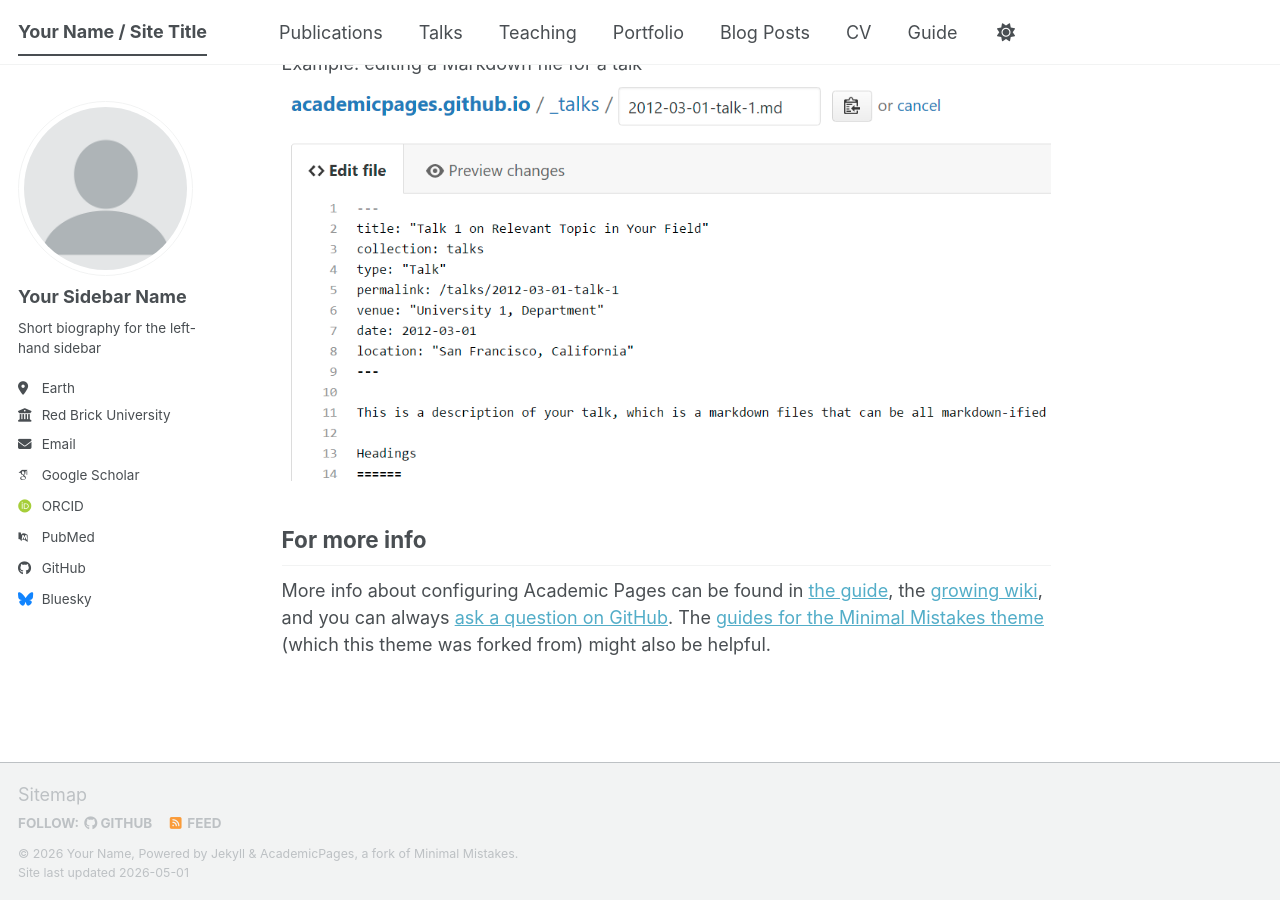
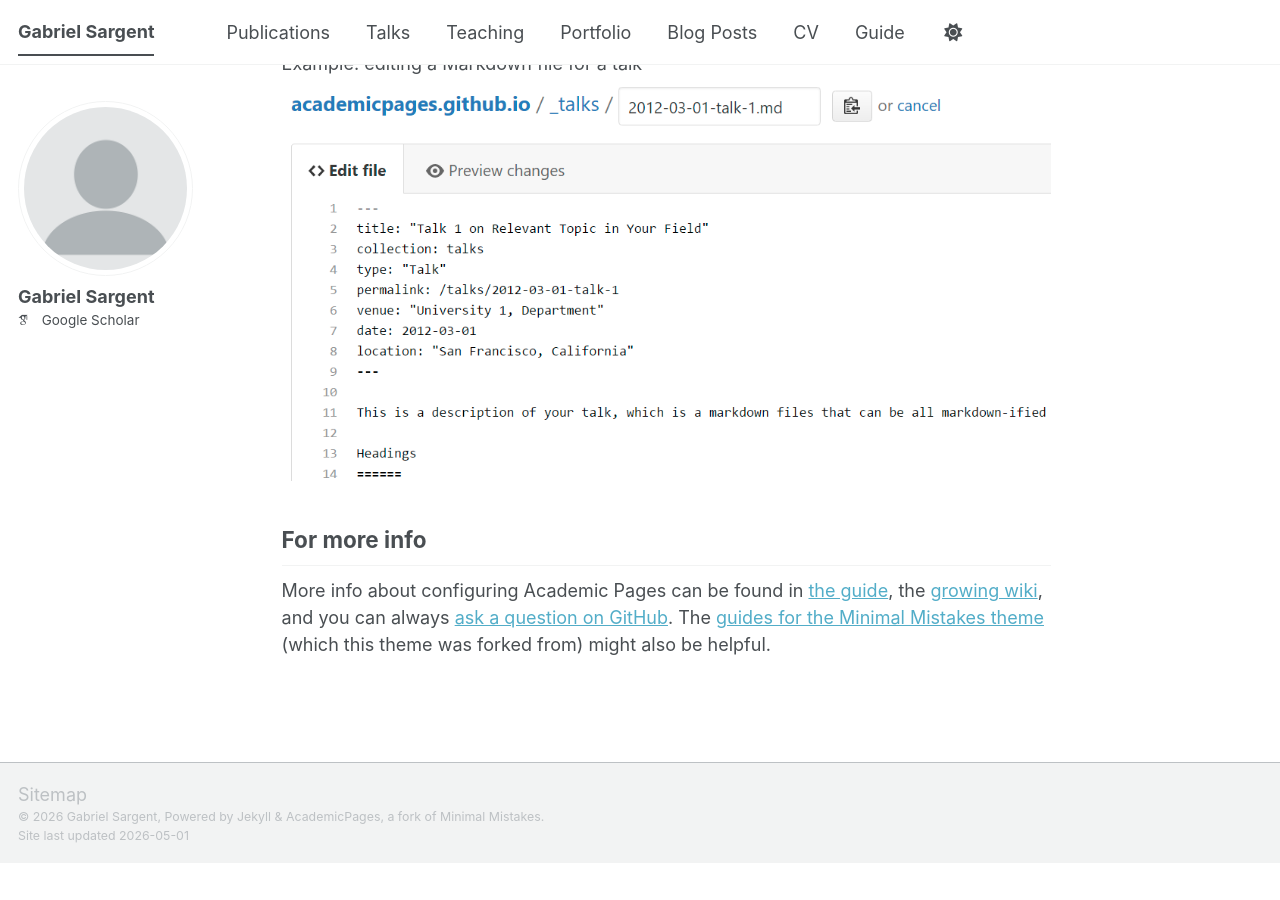
Before and after one commit to GabrielSargent/GabrielSargent.github.io, a Jekyll site: the page built from _pages/about.md, in a window 1280 px wide and 900 px high, scrolled down 2720 px. Built offline with Jekyll 4.4.1, drawn with Linux system fonts in a browser that asks for light colours; some web fonts are replaced; a script bundle is joined from its source files by our own code; library files that are not in the unit come from our copies; after the commit the page ends 3583 px from its top, so only the background shows below that; some of the changed lines change nothing that is shown.

Commit message:
Update _config.yml

```diff
--- a/_config.yml
+++ b/_config.yml
@@ -9,14 +9,13 @@
 # Basic Site Settings
 locale                   : "en-US"
 site_theme               : "default" # The available themes options are "default", "air", "sunrise", "mint", "dirt" and "contrast"
-title                    : "Your Name / Site Title"
+title                    : "Gabriel Sargent"
 title_separator          : "-"
-name                     : &name "Your Name"
-description              : &description "Your Name's academic portfolio"   # Update this with a general description of your site, this is the default if not overridden by a page
-url                      : https://academicpages.github.io # The base hostname & protocol for your site e.g. "https://[your GitHub username].github.io",
-                                                           # or if you already have some other page hosted on Github then use "https://[your GitHub username].github.io/[Your Repo Name]"
-baseurl                  : "" # the subpath of your site, e.g. "/blog"
-repository               : "academicpages/academicpages.github.io"
+name                     : &name "Gabriel Sargent"
+description              : &description "Gabriel Sargent's academic portfolio"
+url                      : https://GabrielSargent.github.io
+baseurl                  : ""
+repository               : "GabrielSargent/GabrielSargent.github.io"
 
 # Site Author - The following control what appear as part of the author content on the side bar.
 #               If a field is blank the icon and link will not appear, otherwise it will be shown.
@@ -24,63 +23,62 @@ repository               : "academicpages/academicpages.github.io"
 author:
   # Biographic information
   avatar           : "profile.png"
-  name             : "Your Sidebar Name"
-  pronouns         : # example: "she/her"
-  bio              : "Short biography for the left-hand sidebar"
-  location         : "Earth"
-  employer         : "Red Brick University"
-  uri              : # URL
-  email            : "none@example.org"
+  name             : "Gabriel Sargent"
+  pronouns         :
+  bio              :
+  location         :
+  employer         :
+  uri              :
+  email            : # displayed below without a mailto link — see author-profile.html
 
   # Academic websites
-  academia         : # URL
-  arxiv            : # URL - Update with the correct link to your profile
-  googlescholar    : "https://scholar.google.com/citations?user=PS_CX0AAAAAJ"
-  inspire-hep      : # URL
-  impactstory      : # URL
-  orcid            : "https://orcid.org/yourorcidurl"
-  semantic         : # URL
-  ssrn             : # URL
-  pubmed           : "https://www.ncbi.nlm.nih.gov/pubmed/?term=john+snow"
-  researchgate     : # URL
-  scopus           : # URL
-  zotero           : # URL
-
+  academia         :
+  arxiv            :
+  googlescholar    : "https://scholar.google.com/citations?user=Q-86kzQAAAAJ&hl=en"
+  inspire-hep      :
+  impactstory      :
+  orcid            :
+  semantic         :
+  ssrn             :
+  pubmed           :
+  researchgate     :
+  scopus           :
+  zotero           :
 
   # Repositories and software development
-  bitbucket        : # Username - Update with your username on the site
-  codepen          : # Username
-  dribbble         : # Username
-  github           : "academicpages"
-  kaggle           : # Username
-  stackoverflow    : # User number or user number and name (i.e., use "1" or "1/jeff-atwood")
+  bitbucket        :
+  codepen          :
+  dribbble         :
+  github           :
+  kaggle           :
+  stackoverflow    :
 
   # Social media
-  artstation       : # Username
-  bluesky          : "bsky.app" # Replace this with you Bluesky username
-  facebook         : # Username
-  flickr           : # Username
-  foursquare       : # Username
-  goodreads        : # Username
-  google_plus      : # Username
-  keybase          : # Username
-  instagram        : # Username
-  lastfm           : # Username
-  linkedin         : # Username
-  mastodon         : # URL
-  medium           : # URL
-  pinterest        : # Username
-  soundcloud       : # Username
-  steam            : # Username
-  telegram         : # URL
-  tumblr           : # Username
-  twitter          : # Username for X / Twitter
-  vine             : # Username
-  weibo            : # Username
-  wikipedia        : # Username
-  xing             : # Username
-  youtube          : # Username
-  zhihu            : # Username
+  artstation       :
+  bluesky          :
+  facebook         :
+  flickr           :
+  foursquare       :
+  goodreads        :
+  google_plus      :
+  keybase          :
+  instagram        :
+  lastfm           :
+  linkedin         :
+  mastodon         :
+  medium           :
+  pinterest        :
+  soundcloud       :
+  steam            :
+  telegram         :
+  tumblr           :
+  twitter          :
+  vine             :
+  weibo            :
+  wikipedia        :
+  xing             :
+  youtube          :
+  zhihu            :
 
 # Publication Category - The following the list of publication categories and their headings
 publication_category:
@@ -92,25 +90,25 @@ publication_category:
     title: 'Conference Papers'
 
 # Site Settings
-teaser                   :  # filename of teaser fallback teaser image placed in /images/ for social media previews
-breadcrumbs              : false # true, false (default)
+teaser                   :
+breadcrumbs              : false
 words_per_minute         : 160
 future                   : true
-read_more                : "disabled" # if enabled, adds "Read more" links to excerpts
-talkmap_link             : false      #change to true to add link to talkmap on talks page
+read_more                : "disabled"
+talkmap_link             : false
 comments:
-  provider               : # false (default), "disqus", "discourse", "facebook", "google-plus", "staticman", "custom"
+  provider               :
   disqus:
     shortname            :
   discourse:
-    server               : # https://meta.discourse.org/t/embedding-discourse-comments-via-javascript/31963 , e.g.: meta.discourse.org
+    server               :
   facebook:
     appid                :
-    num_posts            : # 5 (default)
-    colorscheme          : # "light" (default), "dark"
+    num_posts            :
+    colorscheme          :
 staticman:
   allowedFields          : ['name', 'email', 'url', 'message']
-  branch                 : "gh-pages" # "master", "gh-pages"
+  branch                 : "gh-pages"
   commitMessage          : "New comment."
   filename               : comment-{@timestamp}
   format                 : "yml"
@@ -123,10 +121,10 @@ staticman:
     date:
       type               : "date"
       options:
-        format           : "iso8601" # "iso8601" (default), "timestamp-seconds", "timestamp-milliseconds"
+        format           : "iso8601"
 atom_feed:
-  hide                   : false     # change to true to hide the RSS feed in the footer
-  path                   : # blank (default) uses feed.xml
+  hide                   : true
+  path                   :
 
 
 # SEO Related
@@ -138,24 +136,22 @@ yandex_site_verification :
 
 # Social Sharing
 twitter:
-  username               : &twitter
+  username               :
 facebook:
   username               :
   app_id                 :
   publisher              :
-og_image                 :  # Social media default site image
-og_description           :  # Social media default site image description
-# For specifying social profiles
-# - https://developers.google.com/structured-data/customize/social-profiles
+og_image                 :
+og_description           :
 social:
-  type                   : # Person or Organization (defaults to Person)
-  name                   : # If the user or organization name differs from the site's name
-  links: # An array of links to social media profiles
+  type                   :
+  name                   :
+  links:
 
 
 # Analytics
 analytics:
-  provider               :  "false" # false (default), "google", "google-universal", "google-analytics-4", "custom"
+  provider               : "false"
   google:
     tracking_id          :
 
@@ -295,14 +291,12 @@ defaults:
 # Sass/SCSS
 sass:
   sass_dir: _sass
-  style: compressed # https://sass-lang.com/documentation/file.SASS_REFERENCE.html#output_style
+  style: compressed
 
 
 # Outputting
 permalink: /:categories/:title/
-# paginate: 5 # amount of posts to show
-# paginate_path: /page:num/
-timezone: Etc/UTC # https://en.wikipedia.org/wiki/List_of_tz_database_time_zones
+timezone: Etc/UTC
 
 
 # Plugins
@@ -325,36 +319,15 @@ whitelist:
 
 
 # Archives
-#  Type
-#  - GitHub Pages compatible archive pages built with Liquid ~> type: liquid (default)
-#  - Jekyll Archives plugin archive pages ~> type: jekyll-archives
-#  Path (examples)
-#  - Archive page should exist at path when using Liquid method or you can
-#    expect broken links (especially with breadcrumbs enabled)
-#  - <base_path>/tags/my-awesome-tag/index.html ~> path: /tags/
-#  - <base_path/categories/my-awesome-category/index.html ~> path: /categories/
-#  - <base_path/my-awesome-category/index.html ~> path: /
 category_archive:
   type: liquid
   path: /categories/
 tag_archive:
   type: liquid
   path: /tags/
-# https://github.com/jekyll/jekyll-archives
-# jekyll-archives:
-#   enabled:
-#     - categories
-#     - tags
-#   layouts:
-#     category: archive-taxonomy
-#     tag: archive-taxonomy
-#   permalinks:
-#     category: /categories/:name/
-#     tag: /tags/:name/
 
 
 # HTML Compression
-# - https://jch.penibelst.de/
 compress_html:
   clippings: all
   ignore:
```
